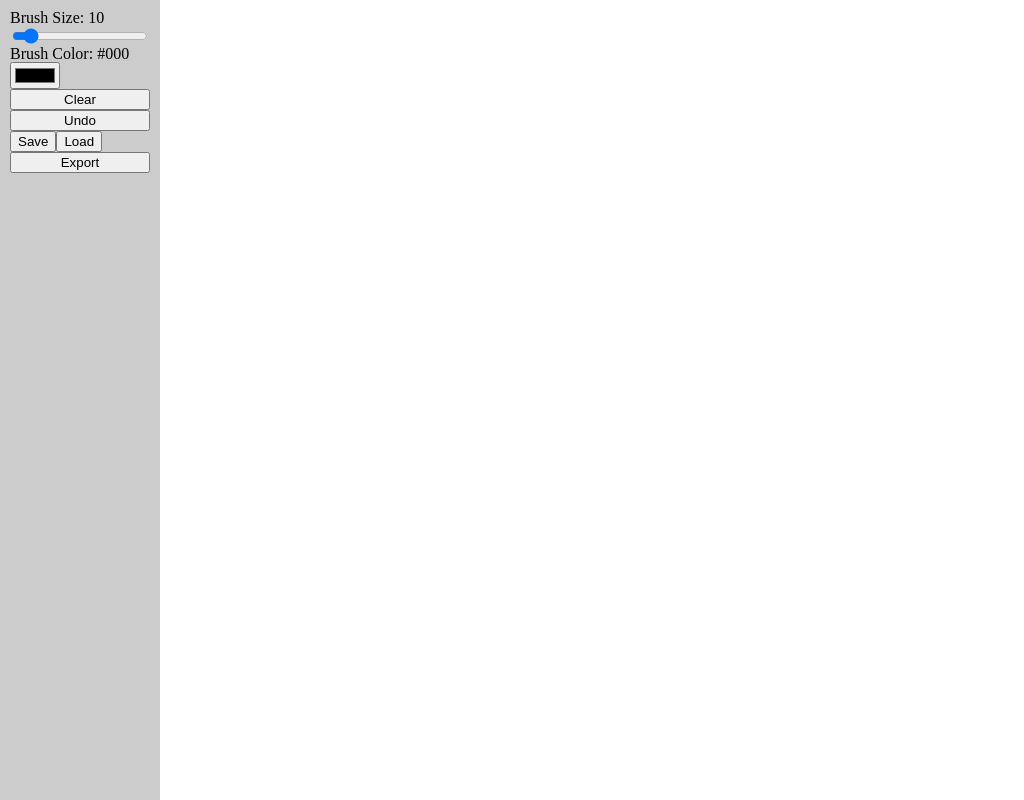
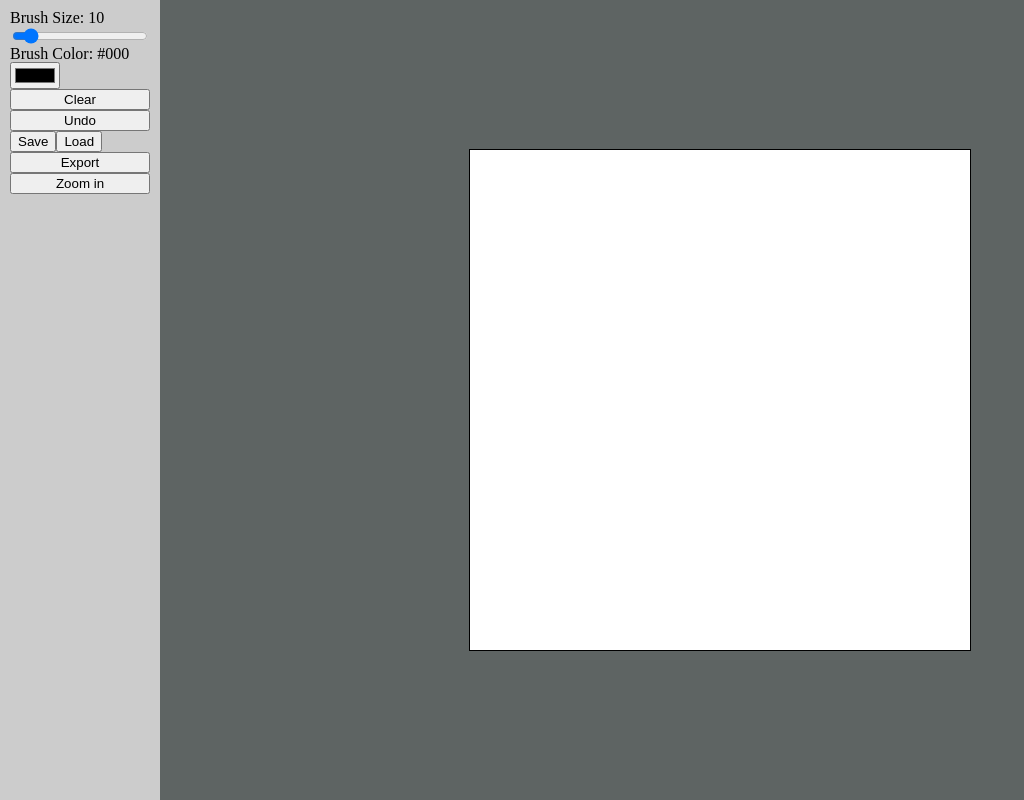
Before and after one commit to AtillaDev/Collaborative-Canvas, a React (Vite) app in the folder colaborative-canvas/: page / in a window 1280 px wide. Shown: the whole page, without its empty margins (0-1024 px from the left). Built offline with nearby package versions, Linux system fonts and the light colour scheme.

Commit message:
added basic zoom functionallity although broken and unusable

```diff
--- a/colaborative-canvas/src/App.css
+++ b/colaborative-canvas/src/App.css
@@ -41,12 +41,32 @@
   color: #888;
 } */
 
+.canvas-container {
+  /* overflow: hidden; */
+  display: block;
+  position: relative;
+  width: 100%;
+  height: 100%;
+  display: flex;
+  justify-content: center;
+  align-items: center;
+  /* scale: 10; */
+  background-color: #5e6463;
+}
+
 canvas {
-  /* display: block; */
+  display: block;
   /* border: 2px solid black; */
+  position: absolute;
+  background-color: #fff;
+  border: 1px solid black;
   cursor: crosshair;
+
+  /* transform: translateX(50% - width);
+  transform: translateY(50%); */
   /* height: 100vh; */
-  width: 100%;
+  /* width: 100%;  */
+  /* height: 100%; */
   /* flex: 1; */
   /* width: calc(100vw - 180px); */
 }
@@ -54,16 +74,20 @@ canvas {
 .toolbar {
   display: flex;
   flex-direction: column;
+  z-index: 100;
   padding: 20px;
+  /* position: fixed; */
+  /* height: 100vh; */
+  top: 0;
+  left: 0;
   width: 160px;
   background-color: #ff2;
 }
 
 .container {
-
-    display: flex;
-    height: 100vh;
-    width: 100vw;
-    /* touch-action: none; For mobile compatibility */
-    /* background-color: white; */
+  display: flex;
+  height: 100vh;
+  width: 100vw;
+  /* touch-action: none; For mobile compatibility */
+  /* background-color: white; */
 }
--- a/colaborative-canvas/src/components/Canvas/Canvas.jsx
+++ b/colaborative-canvas/src/components/Canvas/Canvas.jsx
@@ -8,15 +8,33 @@ function Canvas() {
   const [brushSize, setBrushSize] = useState(10);
   const [brushColor, setBrushColor] = useState('#000');
 
+  // eslint-disable-next-line no-unused-vars
   const [strokeHistory, setStrokeHistory] = useState([]);
   const [canvasSize, setCanvasSize] = useState({
-    width: 0,
-    height: 0,
+    width: 1300,
+    height: 1000,
   });
 
   // Refs for brush properties so the dom dosent update unecesaraly
   const brushSizeRef = useRef(brushSize);
   const brushColorRef = useRef(brushColor);
+
+  const [transform, setTransform] = useState({
+    scale: 1,
+    x: 0,
+    y: 0,
+  });
+
+  // Add wheel handler for zooming
+  const handleWheel = useCallback((e) => {
+    e.preventDefault();
+    console.log('scroll');
+    const scaleChange = e.deltaY < 0 ? 1.1 : 0.9;
+    setTransform((prev) => ({
+      ...prev,
+      scale: prev.scale * scaleChange,
+    }));
+  }, []);
 
   useEffect(() => {
     brushSizeRef.current = brushSize;
@@ -27,36 +45,30 @@ function Canvas() {
   }, [brushColor]);
 
   // Resize canvas dynamically
-  useEffect(() => {
-    const canvas = canvasRef.current;
-    if (!canvas) return;
+  // useEffect(() => {
+  //   // const workSpace = workSpace.ref;
+  //   const canvas = canvasRef.current;
+  //   if (!canvas) return;
 
-    const observer = new ResizeObserver((entries) => {
-      const { width, height } = entries[0].contentRect;
-      setCanvasSize({ width, height });
-    });
+  //   const observer = new ResizeObserver((entries) => {
+  //     const { width, height } = entries[0].contentRect;
 
-    // Preserve drawing on resize
-    const ctxt = canvas.getContext('2d');
-    const currentImage = strokeHistory[strokeHistory.length - 1];
-    if (currentImage) {
-      ctxt.putImageData(currentImage, 0, 0);
-    }
+  //     // Update canvas dimensions (resets the canvas)
+  //     setCanvasSize({ width, height });
+  //   });
 
-    observer.observe(canvas);
-    canvas.addEventListener('contextmenu', (e) => {
-      e.preventDefault();
-    });
+  //   const handleContext = (event) => {
+  //     event.preventDefault();
+  //   };
 
-    // Clean up
-    return () => {
-      // window.removeEventListener('resize', handleResize);
-      observer.disconnect();
-      canvas.removeEventListener('contextmenu', (event) => {
-        event.preventDefault();
-      });
-    };
-  }, [strokeHistory]);
+  //   observer.observe(canvas);
+  //   canvas.addEventListener('contextmenu', handleContext);
+
+  //   return () => {
+  //     observer.disconnect();
+  //     canvas.removeEventListener('contextmenu', handleContext);
+  //   };
+  // }, []);
 
   // Painting logic
   useEffect(() => {
@@ -64,9 +76,24 @@ function Canvas() {
     if (!canvas) return;
 
     const ctxt = canvas.getContext('2d');
+
     function getCanvasPosition(e) {
       const rect = canvas.getBoundingClientRect();
-      return [e.clientX - rect.left, e.clientY - rect.top];
+      return [
+        (e.clientX - rect.left - transform.x) / transform.scale,
+        (e.clientY - rect.top - transform.y) / transform.scale,
+      ];
+    }
+
+    function applyTransform() {
+      ctxt.setTransform(
+        transform.scale,
+        0,
+        0,
+        transform.scale,
+        transform.x,
+        transform.y
+      );
     }
 
     function startPosition(e) {
@@ -96,10 +123,12 @@ function Canvas() {
 
     function draw(e) {
       if (!paintingRef.current) return;
+      applyTransform();
       const [x, y] = getCanvasPosition(e);
 
       ctxt.lineWidth = brushSizeRef.current;
       ctxt.strokeStyle = brushColorRef.current;
+      ctxt.lineJoin = 'round';
       ctxt.lineCap = 'round';
 
       ctxt.lineTo(x, y);
@@ -108,17 +137,19 @@ function Canvas() {
       ctxt.moveTo(x, y);
     }
 
+    // canvas.addEventListener('wheel', handleWheel);
     canvas.addEventListener('mousedown', startPosition);
     canvas.addEventListener('mouseup', finishedPosition);
     canvas.addEventListener('mousemove', draw);
 
     // Cleanup function: remove event listeners on unmount
     return () => {
+      // canvas.removeEventListener('wheel', handleWheel);
       canvas.removeEventListener('mousedown', startPosition);
       canvas.removeEventListener('mouseup', finishedPosition);
       canvas.removeEventListener('mousemove', draw);
     };
-  }, [canvasSize]);
+  }, [handleWheel, transform]);
 
   // Update brush width dynamically without triggering re-renders
   function changeBrushSize(size) {
@@ -139,7 +170,7 @@ function Canvas() {
     setStrokeHistory((prev) => [...prev, imageData]);
   }, []);
 
-  // Save the current canvas state to history using getImageData
+  // Save the current canvas state to history
   const saveToHistory = useCallback(() => {
     const canvas = canvasRef.current;
     if (!canvas) return;
@@ -149,7 +180,7 @@ function Canvas() {
     setStrokeHistory((prev) => [...prev, imageData]);
   }, []);
 
-  // Undo: restore previous state from history using putImageData
+  // Undo: restore previous state from history
   const undo = useCallback(() => {
     setStrokeHistory((prev) => {
       if (prev.length === 0) return prev;
@@ -199,9 +230,19 @@ function Canvas() {
     link.download = 'drawing.png';
     link.click();
   }, []);
+
+  const zoomIn = useCallback(() => {
+    setTransform((prev) => {
+      return {
+        ...prev,
+        scale: prev.scale + 0.1,
+      };
+    });
+  }, []);
+
   // // Resumes the users last saved drawing on launch
   // useEffect(() => {
-  //   loadDrawing();
+  // loadDrawing();
   //   // eslint-disable-next-line react-hooks/exhaustive-deps
   // }, []);
 
@@ -217,15 +258,26 @@ function Canvas() {
         onClearCanvas={clearCanvas}
         onUndo={undo} // Add Undo button
         onExport={exportAsImage} // Download data for current drawing
+        onZoom={zoomIn}
       />
+      <div
+        className="canvas-container"
+        // width={canvasSize.width}
+        // onWheel={handleWheel}
+        // height={canvasSize.height}
+      >
         <canvas
           ref={canvasRef}
           id="canvas"
-        width={canvasSize.width}
-        height={canvasSize.height}
           aria-label="Drawing canvas" // Save to history on mouseup (final stroke)
           onMouseUp={saveToHistory}
+          style={{ scale: transform.scale }}
+          // width={canvasSize.width}
+          // height={canvasSize.height}
+          width={500}
+          height={500}
         />
+      </div>
     </>
   );
 }
--- a/colaborative-canvas/src/components/Toolbar/Toolbar.jsx
+++ b/colaborative-canvas/src/components/Toolbar/Toolbar.jsx
@@ -10,6 +10,7 @@ function Toolbar({
   onSave,
   onLoad,
   onExport,
+  onZoom,
 }) {
   return (
     <div className="toolbar" style={{ padding: '10px', background: '#ccc' }}>
@@ -61,6 +62,10 @@ function Toolbar({
       <button onClick={onExport} type="button">
         Export
       </button>
+
+      <button onClick={onZoom} type="button">
+        Zoom in
+      </button>
     </div>
   );
 }
@@ -78,6 +83,7 @@ Toolbar.propTypes = {
   onSave: PropTypes.func.isRequired,
 
   onExport: PropTypes.func.isRequired,
+  onZoom: PropTypes.func.isRequired,
 };
 
 export default Toolbar;
```
Lines whose indentation alone changed are shown as unchanged.
